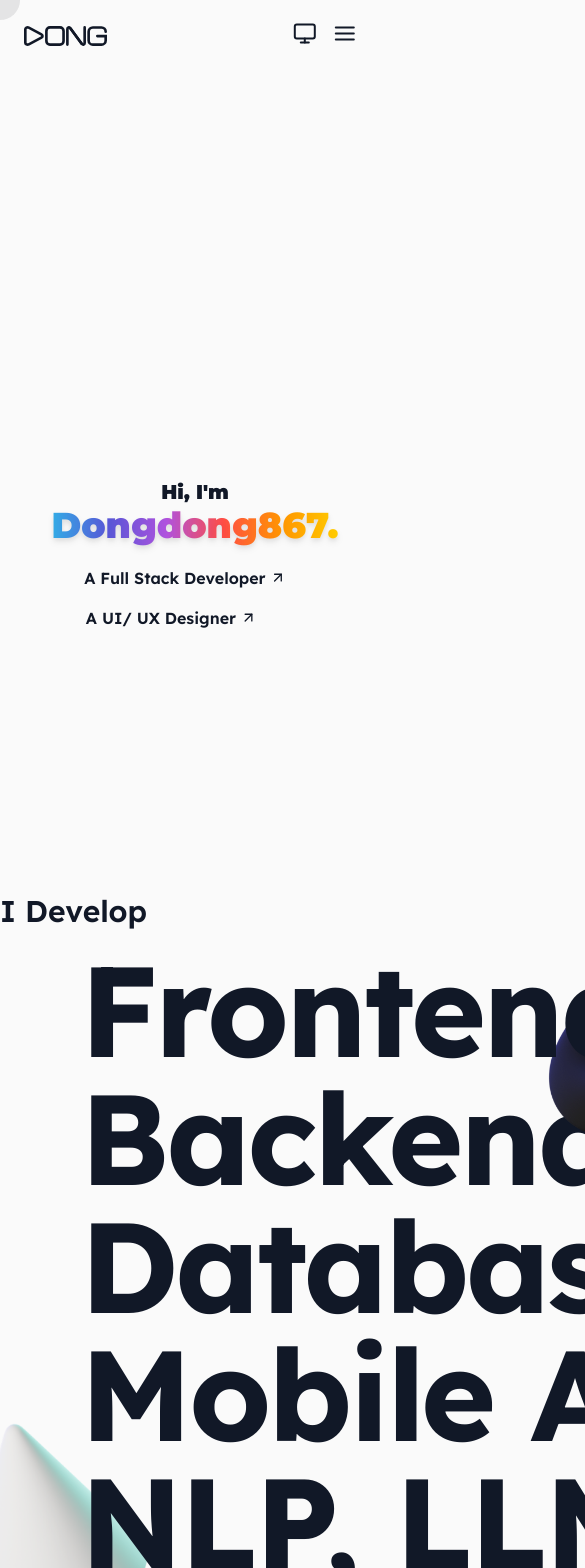
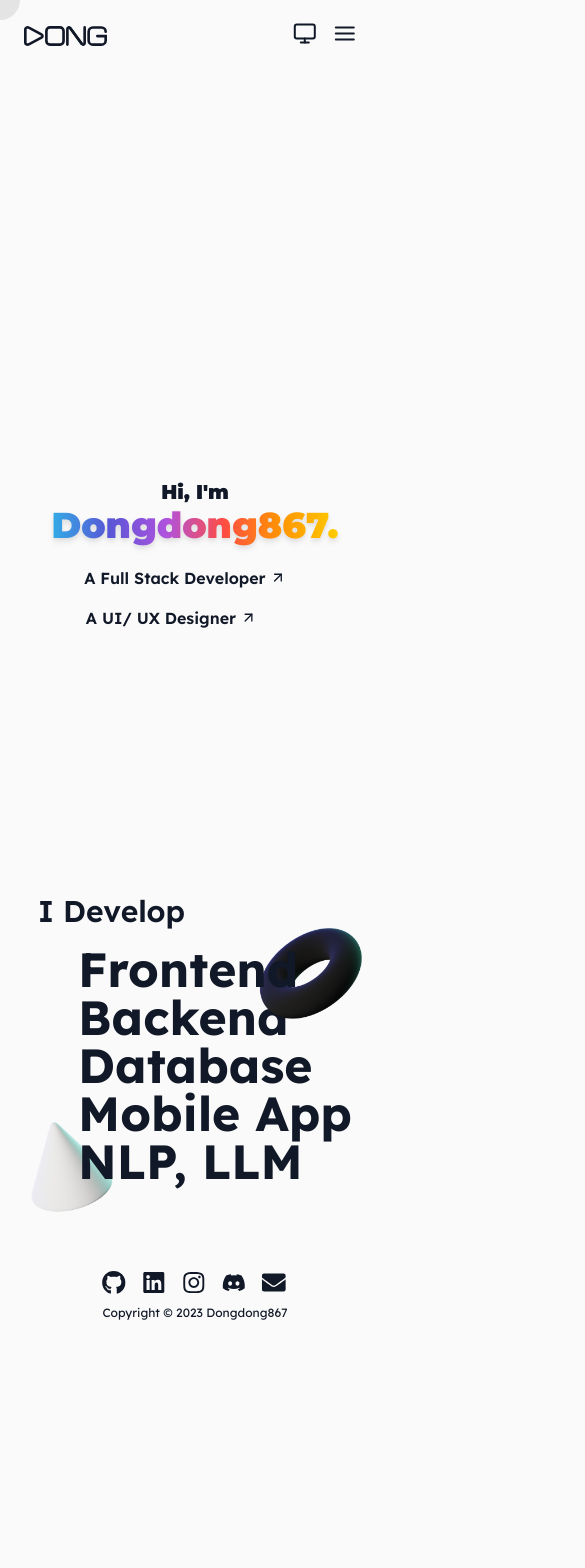
Before and after one commit to dongdong867/dongdong867.dev, a Next.js app: page / in a window 390 px wide. Shown: the top 1568 px of the page, 585 px wide, since content can reach past the window. After the commit the page ends 1341 px from the top, so only its background shows below. Built offline with nearby package versions, Linux system fonts and the light colour scheme.

Commit message:
feat(tech-stack): add rwd designs to component

```diff
--- a/app/components/tech-stack.tsx
+++ b/app/components/tech-stack.tsx
@@ -7,7 +7,7 @@ const techStack = () => {
     <div className="relative m-auto w-max h-max mb-20">
       <div className="relative w-max m-auto">
         <div className="mb-4 text-3xl font-semibold">I Develop</div>
-        <div className="pl-20 text-9xl font-bold tracking-tight">
+        <div className="pl-10 md:pl-20 text-5xl md:text-8xl lg:text-9xl font-bold md:tracking-tight">
           <div className="relative z-20">Frontend</div>
           <div>Backend</div>
           <div>Database</div>
@@ -15,8 +15,8 @@ const techStack = () => {
           <div className="relative z-20">NLP, LLM</div>
         </div>
       </div>
-      <Image src={Donut} alt="" width={300} height={300} className="absolute w-52 top-16 left-[70%] z-10" />
-      <Image src={Cone} alt="" width={300} height={300} className="absolute w-60 -left-20 -bottom-16" />
+      <Image src={Donut} alt="" width={300} height={300} className="absolute w-1/3 top-[12%] md:top-[5%] lg:top-[3%] left-[70%] z-10" />
+      <Image src={Cone} alt="" width={300} height={300} className="absolute w-1/3 -left-[8%] lg:-left-[10%] -bottom-[12%]" />
     </div>
   );
 };
```
